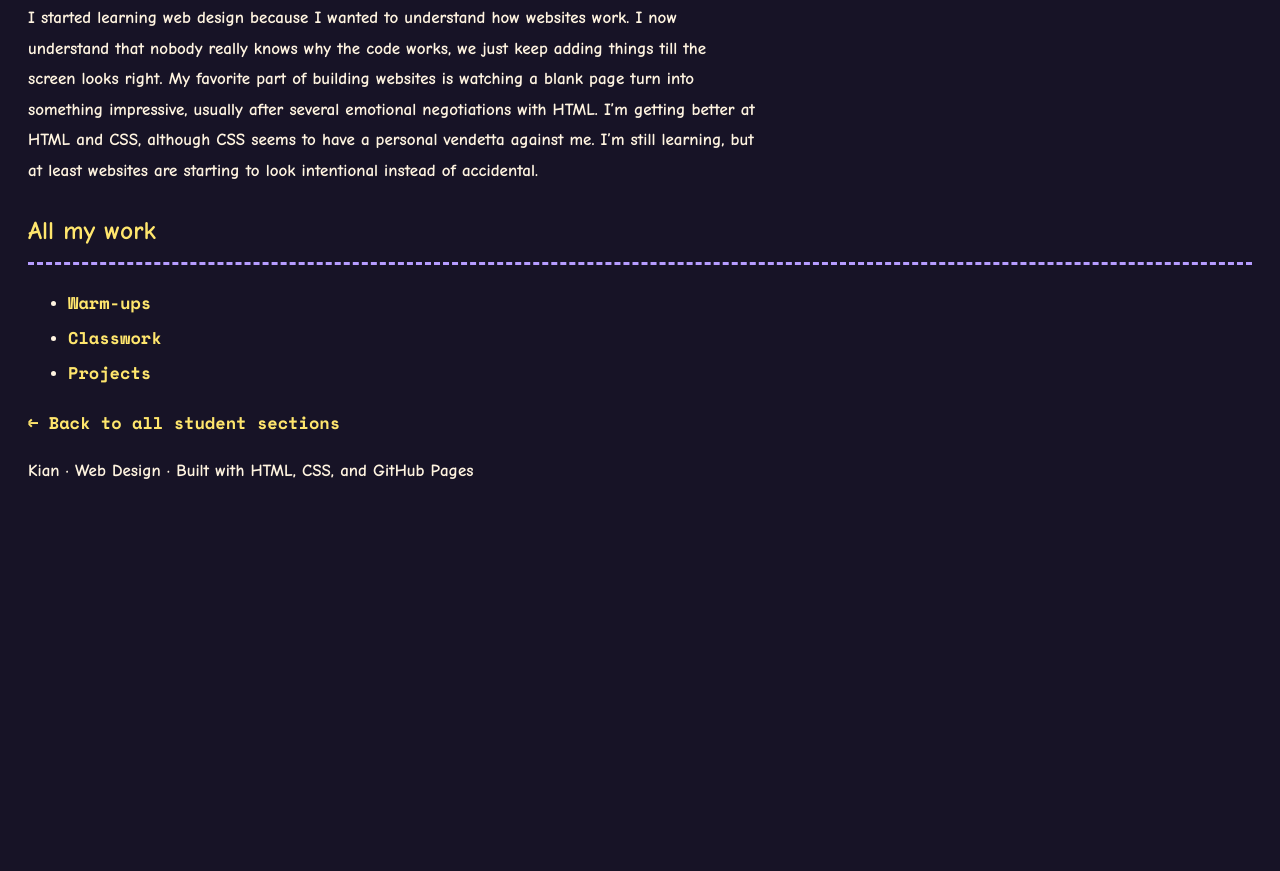
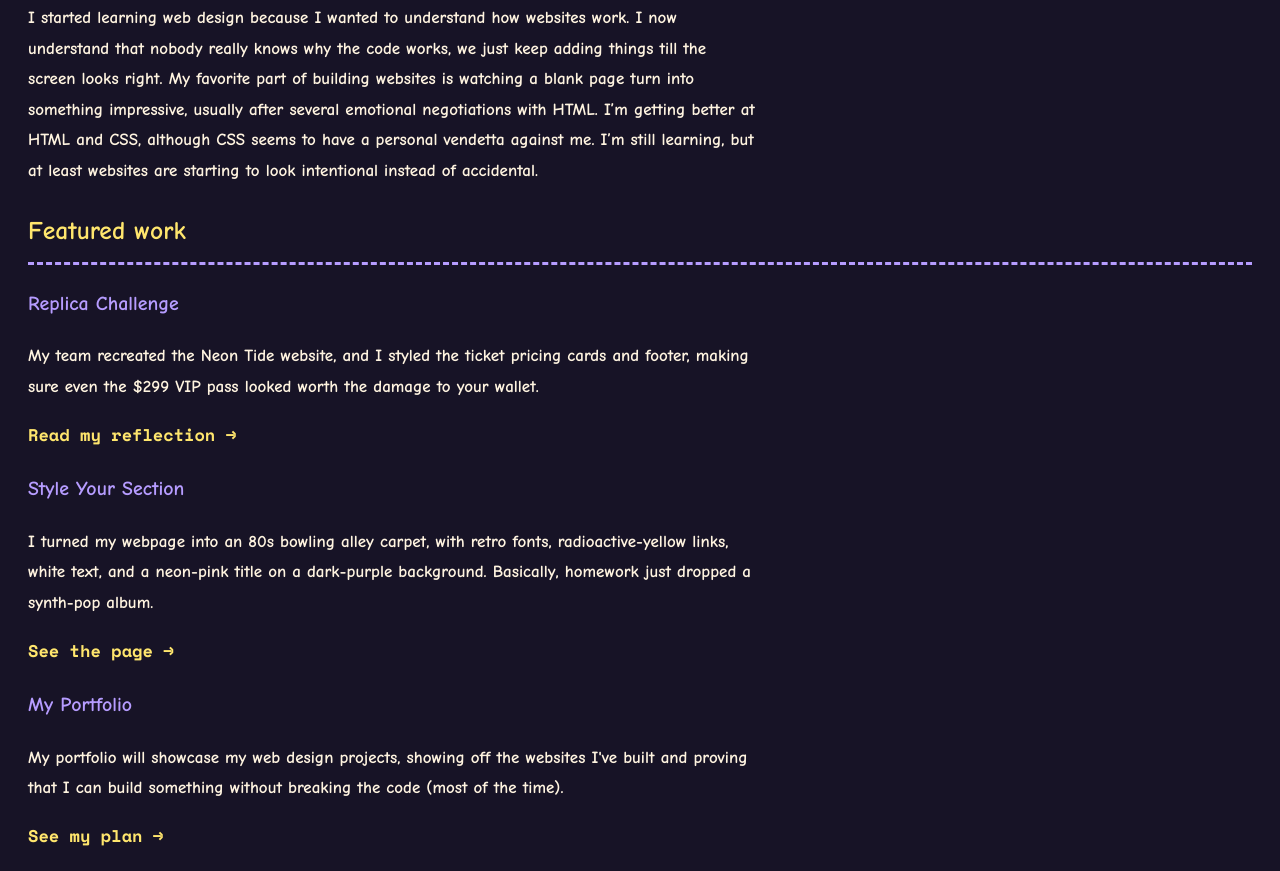
Before and after one commit to montverde-webdesign/kian-nurani, a plain HTML site: page index.html in a window 1280 px wide. Shown: the part 592-1463 px from the top of the page. Before the commit the page ends 1124 px from the top, so only its background shows below. Drawn offline with nearby package versions, Linux system fonts and the light colour scheme.

Commit message:
Add featured work cards

```diff
--- a/index.html
+++ b/index.html
@@ -50,6 +50,45 @@
         </p>
       </section>
 
+      <section class="featured">
+        <h2>Featured work</h2>
+        <div class="cards">
+          <div class="card">
+            <h3>Replica Challenge</h3>
+            <p>
+              My team recreated the Neon Tide website, and I styled the ticket
+              pricing cards and footer, making sure even the $299 VIP pass
+              looked worth the damage to your wallet.
+            </p>
+            <a href="projects/2026-11-05-replica-challenge.html"
+              >Read my reflection &rarr;</a
+            >
+          </div>
+          <div class="card">
+            <h3>Style Your Section</h3>
+            <p>
+              I turned my webpage into an 80s bowling alley carpet, with retro
+              fonts, radioactive-yellow links, white text, and a neon-pink title
+              on a dark-purple background. Basically, homework just dropped a
+              synth-pop album.
+            </p>
+            <a href="classwork/2026-10-23-style-my-section.html"
+              >See the page &rarr;</a
+            >
+          </div>
+          <div class="card">
+            <h3>My Portfolio</h3>
+            <p>
+              My portfolio will showcase my web design projects, showing off the
+              websites I've built and proving that I can build something without
+              breaking the code (most of the time).
+            </p>
+            <a href="classwork/2026-11-13-portfolio-plan.html"
+              >See my plan &rarr;</a
+            >
+          </div>
+        </div>
+      </section>
       <section class="all-work">
         <h2>All my work</h2>
         <ul class="work-links">
```
